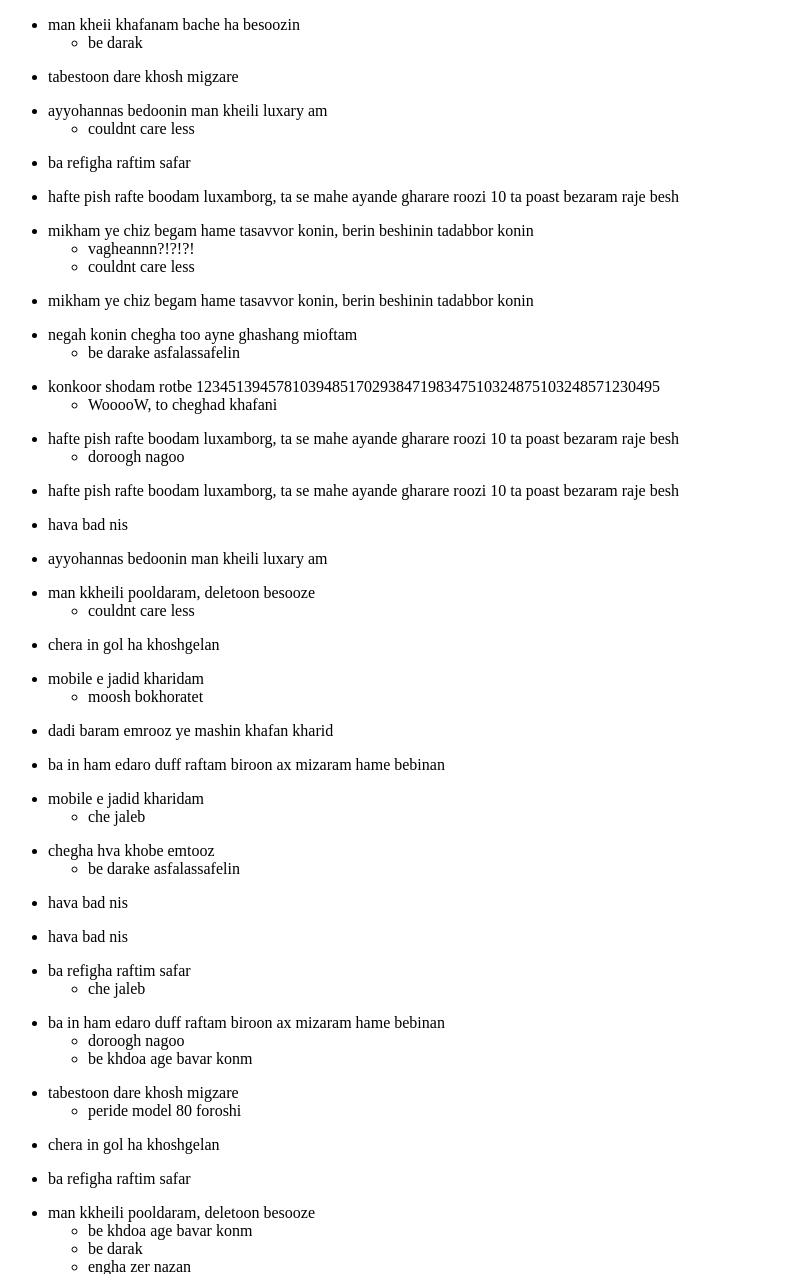
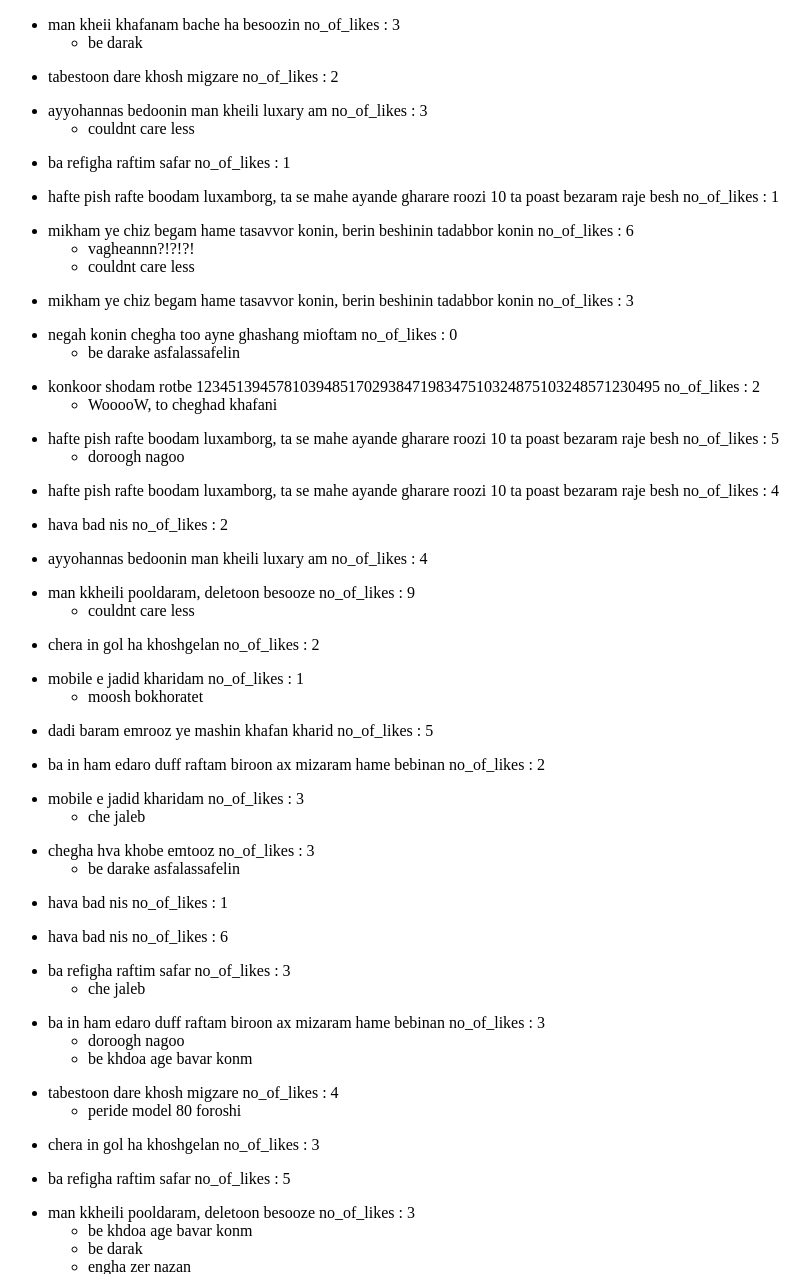
Before and after one commit to mammalofski/django_tutorial, a Django app: a page that uses facego/faceapp/templates/faceapp/posts.html in a window 1280 px wide. Shown: the top 1274 px of the page, without its empty margins (0-810 px from the left). Run offline with Django 3.2, Linux system fonts and the light colour scheme; data comes from the database, SQL or seed files in the repository.

```diff
--- a/facego/faceapp/templates/faceapp/posts.html
+++ b/facego/faceapp/templates/faceapp/posts.html
@@ -8,7 +8,7 @@
 
     {% for post in posts %}
         <ul>
-            <li>{{post.content}}</li>
+            <li>{{post.content}} no_of_likes : {{ post.no_of_likes}}</li>
             <ul>
                 {% for comment in post.comments.all %}
                     <li>{{comment.content}}</li>
--- a/facego/faceapp/views.py
+++ b/facego/faceapp/views.py
@@ -1,6 +1,7 @@
 from django.shortcuts import render, get_object_or_404
 from django.views.generic import TemplateView, ListView
 from django.http import Http404
+from django.db.models import Count
 
 # Create your views here.
 from .models import *
@@ -13,7 +14,7 @@ def user_posts(request, username):
     q = request.GET.get('qs')
     ex = request.GET.get('ex')
     # user = get_object_or_404(User, username=username)
-    all_posts = Post.objects.filter(owner__username=username).prefetch_related('comments')
+    all_posts = Post.objects.filter(owner__username=username).prefetch_related('comments').annotate(no_of_likes=Count('likes'))
     if q:
         all_posts = all_posts.filter(content__icontains=q)
     if ex:
```
